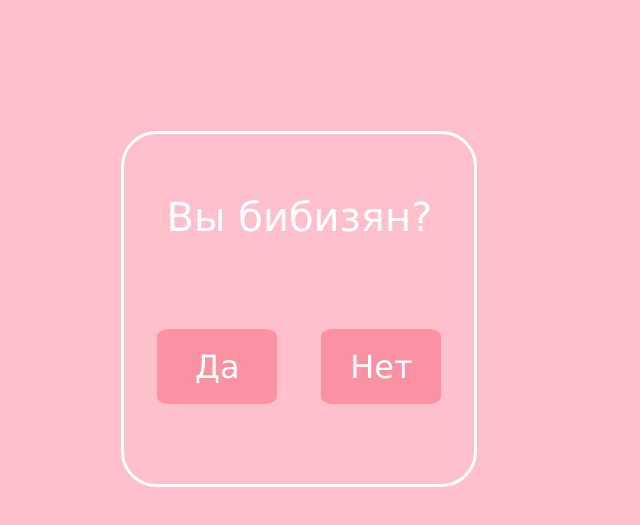
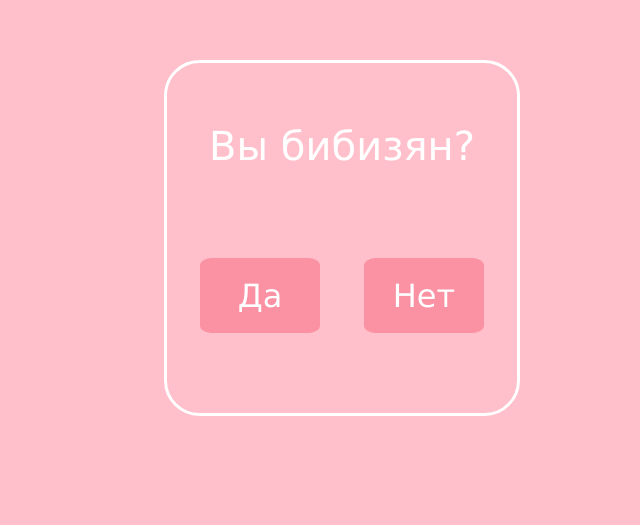
Before and after one commit to K3shandr/question-Site, a plain HTML site: page index.html in a window 1280 px wide. Shown: the part 165-690 px from the top of the page, without its empty margins (301-941 px from the left). Drawn offline with Linux system fonts and the light colour scheme.

Commit message:
fix display 'maindiv' block

```diff
--- a/styles.css
+++ b/styles.css
@@ -59,8 +59,10 @@ body {
     width: 350px;
     height: 350px;
     position: absolute;
-    top:37%;
-    left:33%;
+    top:50%;
+    left:50%;
+    margin-top: -175px;
+    margin-left:-175px;
     display: flex;
     justify-content: center;
 
```
